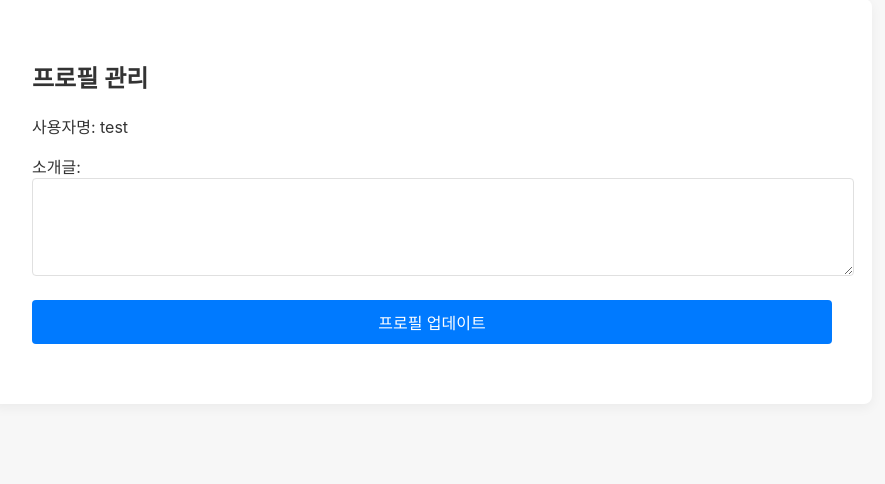
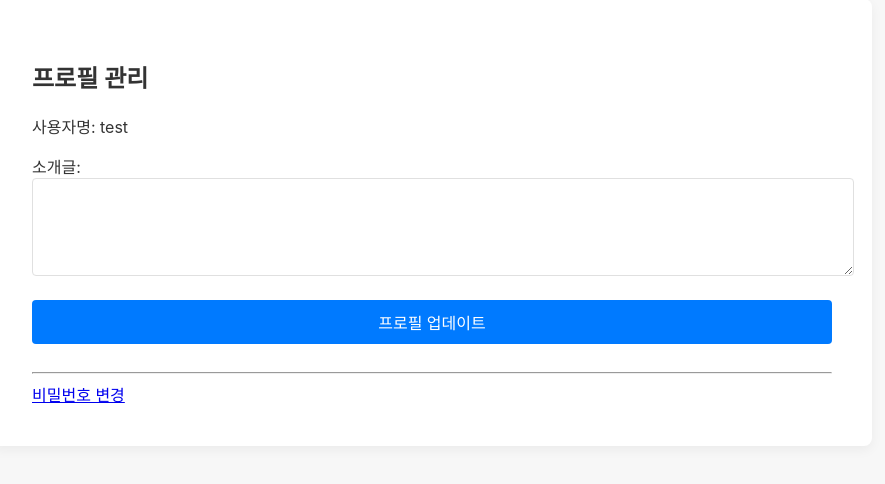
Before and after one commit to ymin1108/secure_coding, a Flask app: page /profile in a window 1280 px wide. Shown: the part 106-590 px from the top of the page, without its empty margins (208-1093 px from the left). Run offline with Flask 3, Linux system fonts and the light colour scheme; a user stored in the database is signed in; data comes from the database, SQL or seed files in the repository; both versions use the stored data as it was after the commit; some libraries are stand-ins or nearby versions.

Commit message:
Edit profile.html Password Change

```diff
--- a/templates/profile.html
+++ b/templates/profile.html
@@ -9,4 +9,6 @@
   <textarea name="bio" rows="4" cols="50">{{ user.bio or '' }}</textarea><br>
   <button type="submit">프로필 업데이트</button>
 </form>
+<hr>
+<a href="{{ url_for('change_password') }}" class="btn btn-warning">비밀번호 변경</a>
 {% endblock %}
```
Also changed, not shown: market.db.
